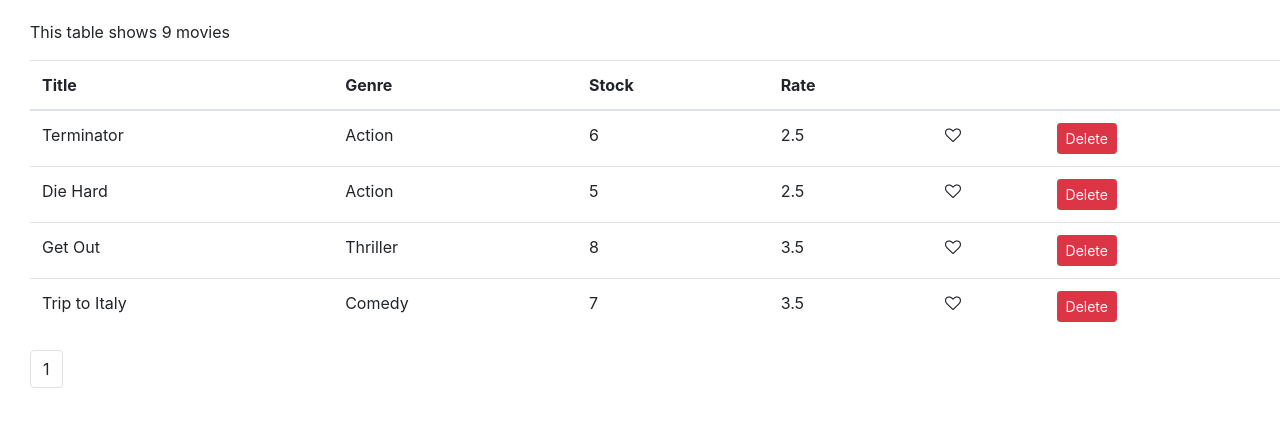
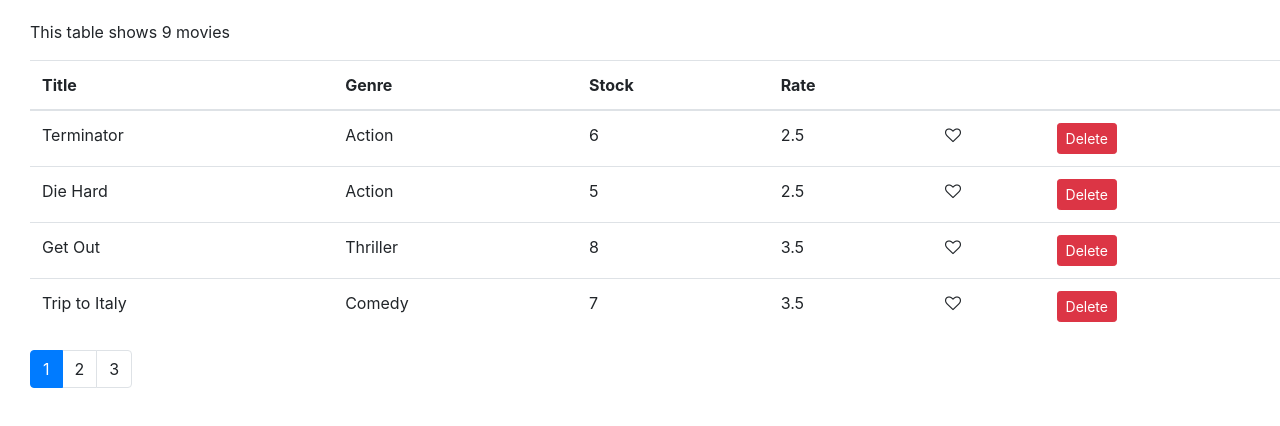
Before and after one commit to Hasandev08/Simple-Basic-React, a React (Create React App) app: page / in a window 1280 px wide. Shown: the top 426 px of the page. Built offline with nearby package versions, Linux system fonts and the light colour scheme.

Commit message:
Update Pagination.jsx

```diff
--- a/src/components/common/Pagination.jsx
+++ b/src/components/common/Pagination.jsx
@@ -1,21 +1,28 @@
 import React from "react";
 import _ from "lodash";
 
-function Pagination({ itemCount, pageSize }) {
-  const pagesCount = itemCount / pageSize;
+const Pagination = (props) => {
+  const { itemsCount, pageSize, currentPage, onPageChange } = props;
+  const pagesCount = Math.ceil(itemsCount / pageSize);
+  if (pagesCount === 1) return null;
   const pages = _.range(1, pagesCount + 1);
 
   return (
     <nav>
       <ul className="pagination">
         {pages.map((page) => (
-          <li key={page} className="page-item">
-            <a className="page-link">{page}</a>
+          <li
+            key={page}
+            className={page === currentPage ? "page-item active" : "page-item"}
+          >
+            <a className="page-link" onClick={() => onPageChange(page)}>
+              {page}
+            </a>
           </li>
         ))}
       </ul>
     </nav>
   );
-}
+};
 
 export default Pagination;
```
